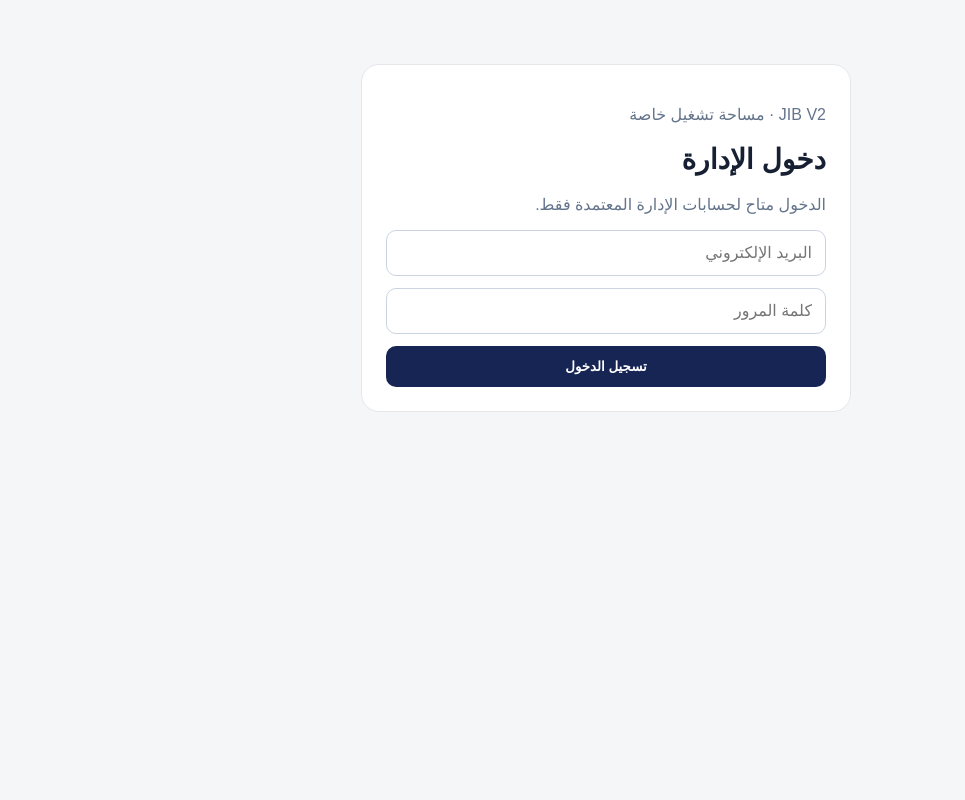
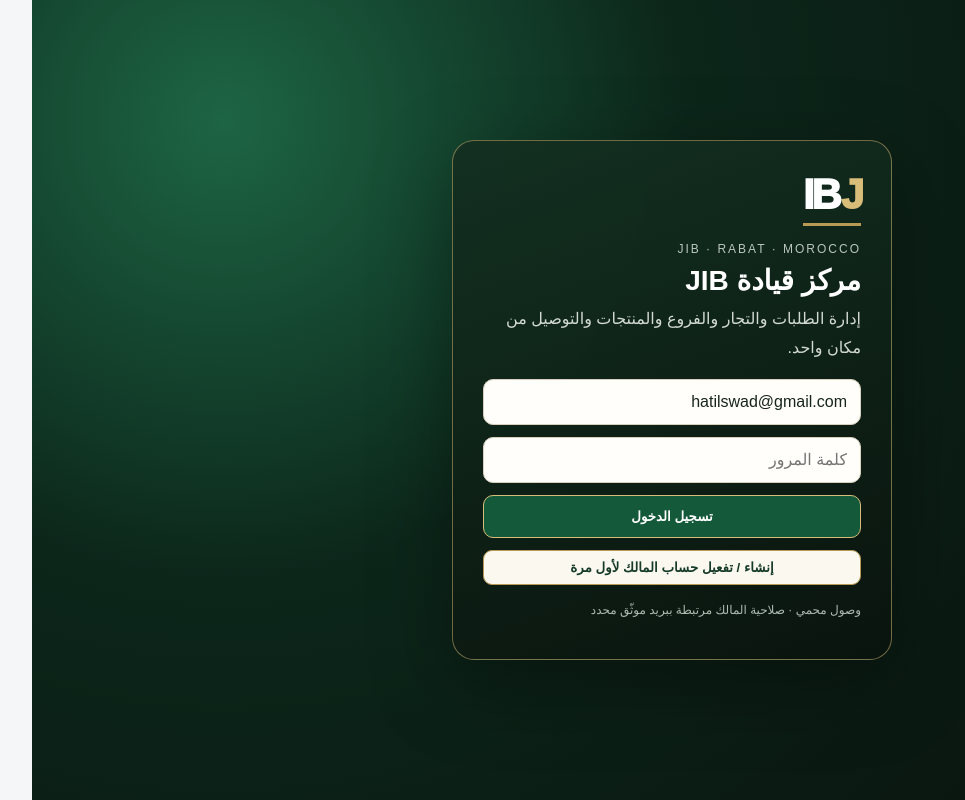
Before and after one commit to hatimsawad/jib-delivery, a Next.js app in the folder jib-v2/apps/admin/: page / in a window 1280 px wide. Shown: the whole page, without its empty margins (130-1095 px from the left). Built offline with nearby package versions, Linux system fonts and the light colour scheme.

Commit message:
Add secure owner registration and apply JIB luxury brand identity

```diff
--- a/jib-v2/apps/admin/app/page.tsx
+++ b/jib-v2/apps/admin/app/page.tsx
@@ -3,6 +3,7 @@
 import { useCallback, useEffect, useState, type CSSProperties, type FormEvent } from "react";
 import { createClient, type User } from "@supabase/supabase-js";
 
+const OWNER_EMAIL = "hatilswad@gmail.com";
 const supabase = createClient(
   "https://ldgbyshgcifheditplnn.supabase.co",
   "sb_publishable_wvNMRZTBFX4viI2ypcdWjQ_YBqgi_TV",
@@ -14,7 +15,9 @@ type Stats = { orders: number; merchants: number; couriers: number; brands: numb
 export default function AdminHome() {
   const [user, setUser] = useState<User | null>(null);
   const [authorized, setAuthorized] = useState(false);
-  const [email, setEmail] = useState("");
+  const [email, setEmail] = useState(OWNER_EMAIL);
+  const [fullName, setFullName] = useState("");
+  const [registerMode, setRegisterMode] = useState(false);
   const [password, setPassword] = useState("");
   const [stats, setStats] = useState<Stats>({ orders: 0, merchants: 0, couriers: 0, brands: 0, products: 0 });
   const [orders, setOrders] = useState<Row[]>([]);
@@ -38,11 +41,19 @@ export default function AdminHome() {
     setError("");
     try {
       const profile = await supabase.from("profiles").select("role").eq("id", currentUser.id).single();
-      if (profile.error || profile.data?.role !== "admin") {
+      let currentRole = profile.data?.role;
+      if (currentRole !== "admin" && currentUser.email?.toLowerCase() === OWNER_EMAIL) {
+        const { error: bootstrapError } = await supabase.rpc("bootstrap_owner_admin");
+        if (!bootstrapError) {
+          const refreshed = await supabase.from("profiles").select("role").eq("id", currentUser.id).single();
+          currentRole = refreshed.data?.role;
+        }
+      }
+      if (profile.error || currentRole !== "admin") {
         await supabase.auth.signOut();
         setUser(null);
         setAuthorized(false);
-        setError("هذا الحساب ليس حساب مدير JIB معتمداً.");
+        setError("هذا الحساب غير معتمد كمدير JIB. استخدم بريد المالك المعتمد لإنشاء حساب الإدارة لأول مرة.");
         return;
       }
       setAuthorized(true);
@@ -96,6 +107,33 @@ export default function AdminHome() {
     });
     return () => { active = false; listener.subscription.unsubscribe(); };
   }, [loadDashboard]);
+
+  async function registerOwner(event: FormEvent<HTMLFormElement>) {
+    event.preventDefault();
+    if (email.trim().toLowerCase() !== OWNER_EMAIL) {
+      setError("إنشاء حساب الإدارة الأول متاح فقط لبريد مالك JIB المعتمد.");
+      return;
+    }
+    if (password.length < 8) {
+      setError("كلمة المرور يجب أن تتكون من 8 أحرف على الأقل.");
+      return;
+    }
+    setBusy(true);
+    setError("");
+    const { data, error: authError } = await supabase.auth.signUp({
+      email: OWNER_EMAIL,
+      password,
+      options: { data: { full_name: fullName.trim() } },
+    });
+    if (authError) {
+      setError(authError.message);
+    } else if (data.session && data.user) {
+      await loadDashboard(data.user);
+    } else {
+      setError("تم إنشاء الحساب. افتح رسالة تأكيد البريد الإلكتروني، ثم ارجع إلى هنا وسجّل الدخول بنفس البريد وكلمة المرور. لن يُمنح دور المدير قبل تأكيد البريد.");
+    }
+    setBusy(false);
+  }
 
   async function signIn(event: FormEvent<HTMLFormElement>) {
     event.preventDefault();
@@ -185,16 +223,31 @@ export default function AdminHome() {
 
   if (!user || !authorized) {
     return (
-      <main style={{ maxWidth: 440, margin: "8vh auto", padding: 24, background: "white", borderRadius: 18, border: "1px solid #e5e7eb" }}>
-        <p style={{ color: "#64748b" }}>JIB V2 · مساحة تشغيل خاصة</p>
-        <h1 style={{ fontSize: 28 }}>دخول الإدارة</h1>
-        <p style={{ color: "#64748b" }}>الدخول متاح لحسابات الإدارة المعتمدة فقط.</p>
-        <form onSubmit={signIn} style={{ display: "grid", gap: 12 }}>
-          <input required type="email" value={email} onChange={(e) => setEmail(e.target.value)} placeholder="البريد الإلكتروني" style={fieldStyle} />
-          <input required type="password" value={password} onChange={(e) => setPassword(e.target.value)} placeholder="كلمة المرور" style={fieldStyle} />
-          <button disabled={busy} style={buttonStyle}>{busy ? "جارٍ الدخول..." : "تسجيل الدخول"}</button>
-        </form>
-        {error && <p style={{ color: "#b91c1c" }}>{error}</p>}
+      <main style={loginShellStyle}>
+        <section style={loginCardStyle}>
+          <div style={brandMarkStyle}><span style={{ color: "#D8BC79" }}>J</span><span style={{ color: "#FFFFFF" }}>IB</span></div>
+          <p style={{ color: "#B9C7BE", margin: "0 0 8px", letterSpacing: 2, fontSize: 12 }}>JIB · RABAT · MOROCCO</p>
+          <h1 style={{ fontSize: 28, color: "#FFFFFF", margin: "0 0 8px" }}>{registerMode ? "تفعيل حساب المالك" : "مركز قيادة JIB"}</h1>
+          <p style={{ color: "#D2DAD4", lineHeight: 1.8, marginTop: 0 }}>{registerMode ? "أنشئ حساب الإدارة الأول بالبريد المعتمد. لا يمكن لأي بريد آخر الحصول على صلاحية المالك." : "إدارة الطلبات والتجار والفروع والمنتجات والتوصيل من مكان واحد."}</p>
+          {registerMode ? (
+            <form onSubmit={registerOwner} style={{ display: "grid", gap: 12 }}>
+              <input required value={fullName} onChange={(e) => setFullName(e.target.value)} placeholder="الاسم الكامل" style={fieldStyle} />
+              <input required type="email" value={OWNER_EMAIL} readOnly style={{ ...fieldStyle, background: "#F0F0EA", color: "#34463B" }} />
+              <input required minLength={8} type="password" value={password} onChange={(e) => setPassword(e.target.value)} placeholder="أنشئ كلمة مرور جديدة (8 أحرف على الأقل)" style={fieldStyle} />
+              <button disabled={busy} style={buttonStyle}>{busy ? "جارٍ إنشاء الحساب..." : "إنشاء حساب المالك"}</button>
+              <button type="button" onClick={() => { setRegisterMode(false); setError(""); }} style={secondaryButton}>العودة إلى تسجيل الدخول</button>
+            </form>
+          ) : (
+            <form onSubmit={signIn} style={{ display: "grid", gap: 12 }}>
+              <input required type="email" value={email} onChange={(e) => setEmail(e.target.value)} placeholder="البريد الإلكتروني" style={fieldStyle} />
+              <input required type="password" value={password} onChange={(e) => setPassword(e.target.value)} placeholder="كلمة المرور" style={fieldStyle} />
+              <button disabled={busy} style={buttonStyle}>{busy ? "جارٍ الدخول..." : "تسجيل الدخول"}</button>
+              <button type="button" onClick={() => { setRegisterMode(true); setEmail(OWNER_EMAIL); setError(""); }} style={secondaryButton}>إنشاء / تفعيل حساب المالك لأول مرة</button>
+            </form>
+          )}
+          {error && <p style={authMessageStyle}>{error}</p>}
+          <p style={{ color: "#AEBBB2", fontSize: 12, marginTop: 18 }}>وصول محمي · صلاحية المالك مرتبطة ببريد موثّق محدد</p>
+        </section>
       </main>
     );
   }
@@ -206,10 +259,11 @@ export default function AdminHome() {
 
   return (
     <main style={{ maxWidth: 1180, margin: "0 auto", padding: 24 }}>
-      <header style={{ display: "flex", justifyContent: "space-between", alignItems: "center", gap: 16, flexWrap: "wrap" }}>
+      <header style={dashboardHeaderStyle}>
         <div>
-          <p style={{ color: "#64748b", marginBottom: 6 }}>JIB V2 · مساحة تشغيل داخلية</p>
-          <h1 style={{ margin: 0, fontSize: 30 }}>لوحة الإدارة</h1>
+          <div style={brandMarkSmallStyle}><span style={{ color: "#D8BC79" }}>J</span><span style={{ color: "#FFFFFF" }}>IB</span></div>
+          <p style={{ color: "#D2DAD4", margin: "8px 0 6px" }}>JIB V2 · مساحة تشغيل داخلية</p>
+          <h1 style={{ margin: 0, fontSize: 30, color: "#FFFFFF" }}>لوحة قيادة جيب</h1>
         </div>
         <div style={{ display: "flex", gap: 8 }}>
           <button onClick={() => user && loadDashboard(user)} style={secondaryButton}>تحديث</button>
@@ -303,8 +357,14 @@ export default function AdminHome() {
   );
 }
 
-const fieldStyle: CSSProperties = { width: "100%", boxSizing: "border-box", padding: 13, border: "1px solid #cbd5e1", borderRadius: 10, fontSize: 16 };
-const buttonStyle: CSSProperties = { padding: "13px 16px", border: 0, borderRadius: 10, background: "#172554", color: "white", fontWeight: 700, cursor: "pointer" };
-const secondaryButton: CSSProperties = { padding: "9px 12px", border: "1px solid #cbd5e1", borderRadius: 9, background: "white", color: "#172554", cursor: "pointer" };
-const tileStyle: CSSProperties = { background: "white", border: "1px solid #e5e7eb", borderRadius: 14, padding: 16 };
-const panelStyle: CSSProperties = { background: "white", border: "1px solid #e5e7eb", borderRadius: 16, padding: 20, marginTop: 18 };
+const fieldStyle: CSSProperties = { width: "100%", boxSizing: "border-box", padding: 13, border: "1px solid #D8D0BC", borderRadius: 10, fontSize: 16, background: "#FFFEFA", color: "#17251D" };
+const buttonStyle: CSSProperties = { padding: "13px 16px", border: "1px solid #D8BC79", borderRadius: 10, background: "#145A3A", color: "#FFFFFF", fontWeight: 800, cursor: "pointer" };
+const secondaryButton: CSSProperties = { padding: "9px 12px", border: "1px solid #B99A55", borderRadius: 9, background: "#FBF8EF", color: "#173B29", cursor: "pointer", fontWeight: 700 };
+const tileStyle: CSSProperties = { background: "#FFFEFA", border: "1px solid #DED3B7", borderTop: "3px solid #B99A55", borderRadius: 14, padding: 16, boxShadow: "0 6px 20px rgba(22,42,30,.05)" };
+const panelStyle: CSSProperties = { background: "#FFFEFA", border: "1px solid #DED3B7", borderRadius: 16, padding: 20, marginTop: 18, boxShadow: "0 8px 24px rgba(22,42,30,.04)" };
+const loginShellStyle: CSSProperties = { minHeight: "100vh", display: "grid", placeItems: "center", padding: 24, boxSizing: "border-box", background: "radial-gradient(circle at 15% 15%, #1D6544 0, #0C261A 36%, #090F0C 100%)" };
+const loginCardStyle: CSSProperties = { width: "100%", maxWidth: 440, boxSizing: "border-box", padding: 30, borderRadius: 22, border: "1px solid rgba(216,188,121,.5)", background: "linear-gradient(160deg, rgba(19,48,33,.98), rgba(10,20,14,.98))", boxShadow: "0 24px 80px rgba(0,0,0,.35)" };
+const brandMarkStyle: CSSProperties = { display: "inline-flex", alignItems: "center", gap: 2, fontSize: 42, fontWeight: 950, letterSpacing: -3, marginBottom: 16, borderBottom: "3px solid #B99A55", paddingBottom: 4 };
+const brandMarkSmallStyle: CSSProperties = { display: "inline-flex", alignItems: "center", gap: 2, fontSize: 28, fontWeight: 950, letterSpacing: -2, borderBottom: "2px solid #D8BC79", paddingBottom: 2 };
+const dashboardHeaderStyle: CSSProperties = { display: "flex", justifyContent: "space-between", alignItems: "center", gap: 16, flexWrap: "wrap", padding: 24, borderRadius: 20, background: "linear-gradient(110deg, #0D2B1D, #174D34 70%, #101A14)", border: "1px solid #B99A55", boxShadow: "0 12px 30px rgba(12,38,26,.14)" };
+const authMessageStyle: CSSProperties = { color: "#FFE4DF", background: "rgba(155,36,42,.28)", border: "1px solid rgba(230,125,116,.5)", padding: 12, borderRadius: 10, lineHeight: 1.7 };
```
